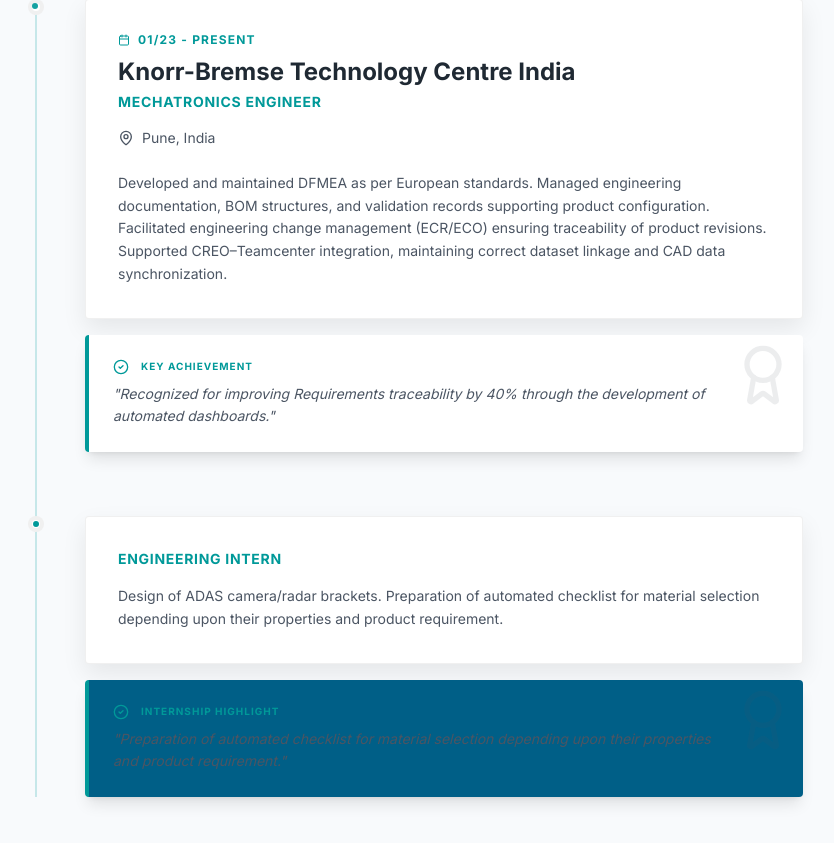
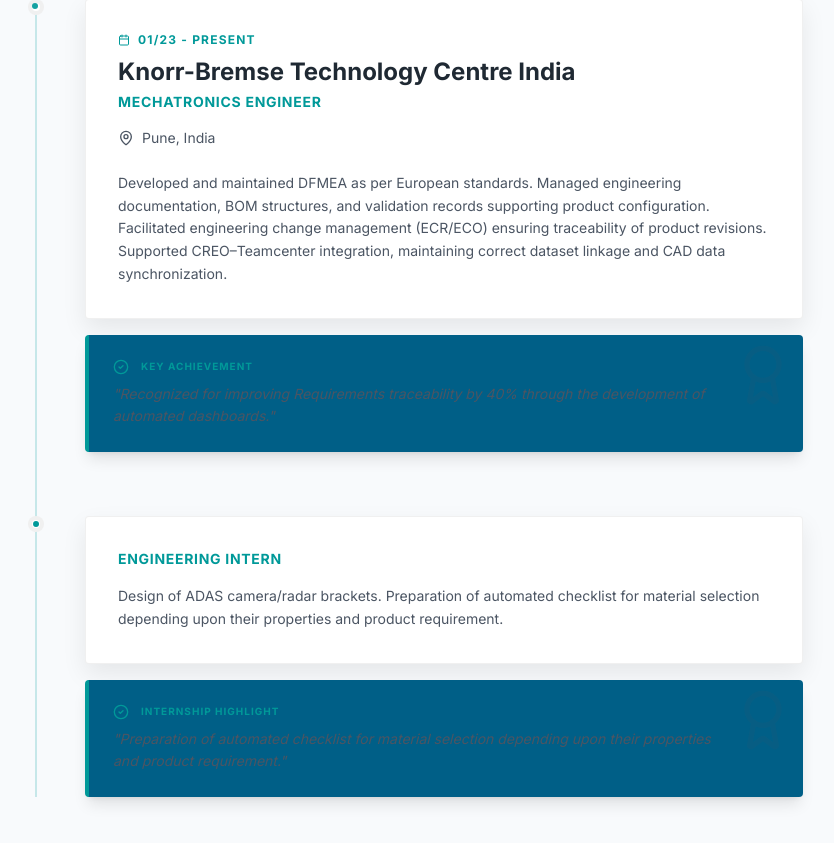
Before and after one commit to Ninadsali05/Profile-NS, a React (Vite) app: page / in a window 1280 px wide. Shown: the part 938-1781 px from the top of the page, without its empty margins (221-1055 px from the left). Built offline with nearby package versions, Linux system fonts and the light colour scheme.

Commit message:
Update HomeView.tsx

```diff
--- a/src/components/views/HomeView.tsx
+++ b/src/components/views/HomeView.tsx
@@ -100,16 +100,13 @@
                   </p>
                 </div>
 
-                {/* Key Achievement */}
+                {/* Key Achievement (FIXED) */}
                 <motion.div
                   initial={{ opacity: 0, x: -10 }}
                   whileInView={{ opacity: 1, x: 0 }}
                   viewport={{ once: true }}
-                  className="mt-4 p-6 rounded-sm border-l-4 border-siemens-petrol shadow-lg relative overflow-hidden transition-colors duration-300"
-                  style={{
-                    backgroundColor: 'var(--card-bg)',
-                    color: 'var(--text-secondary)',
-                  }}
+                  className="mt-4 p-6 bg-siemens-dark rounded-sm border-l-4 border-siemens-petrol shadow-lg relative overflow-hidden transition-colors duration-300"
+                  style={{ color: 'var(--text-secondary)' }}
                 >
                   <div className="absolute -top-2 -right-2 p-4 opacity-10">
                     <Award className="w-16 h-16" />
@@ -140,6 +137,7 @@
                 viewport={{ once: true }}
                 className="relative pl-12"
               >
+                {/* Timeline Dot */}
                 <div
                   className="absolute -left-[9px] top-0 w-4 h-4 rounded-full border-4 flex items-center justify-center"
                   style={{
```
